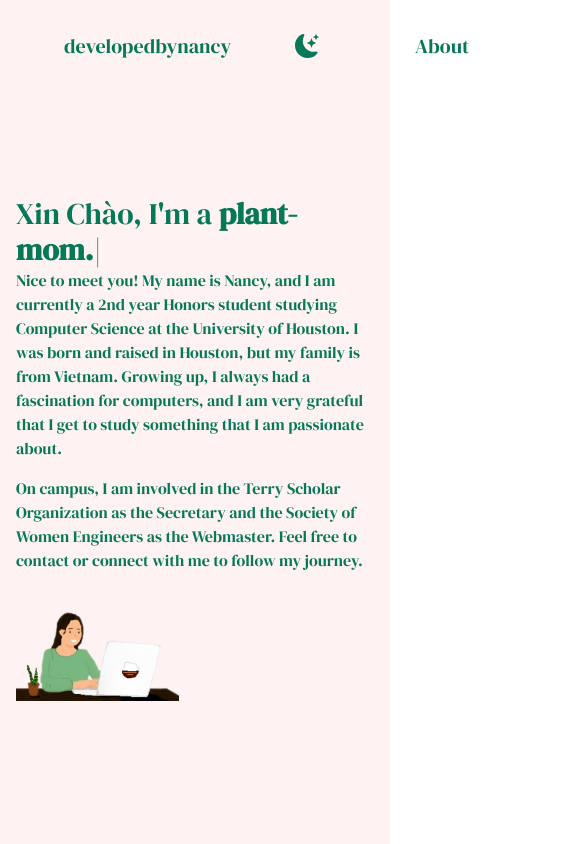
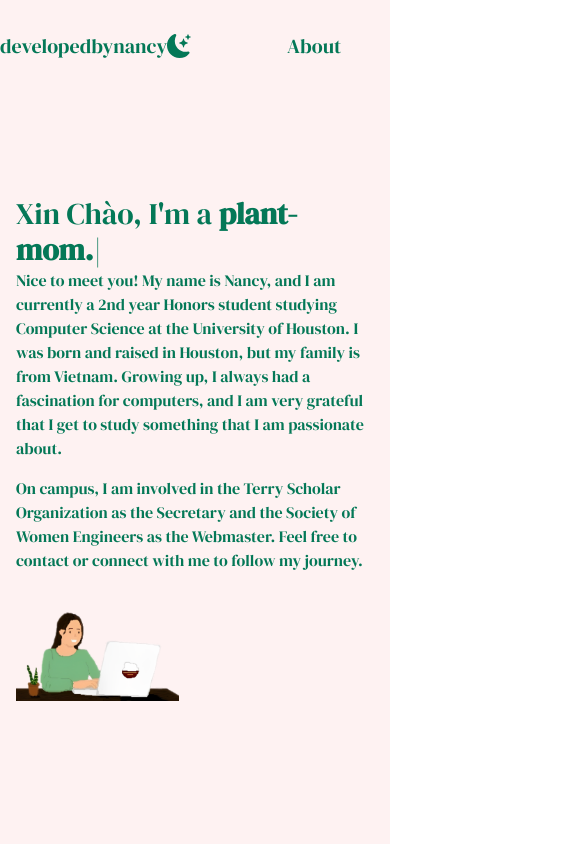
Before and after one commit to helloworldmynameisnancy/Nancy-Luu-Personal-Website, a Next.js app: page /About in a window 390 px wide. Shown: the whole page, 565 px wide, since content can reach past the window. Built offline with nearby package versions, Linux system fonts and the light colour scheme.

Commit message:
changes to navbar

```diff
--- a/pages/Navbar.js
+++ b/pages/Navbar.js
@@ -7,7 +7,7 @@ function Navbar({ darkMode, setDarkMode }) {
   return (
     <nav className="py-8 mb-48 flex justify-between font-titleFont2 text-emerald-700 dark:text-red-50">
     <Link href="/" legacyBehavior>
-      <a className="text-xl px-16">developedbynancy</a>
+      <a className="text-xl sm:px-8 md:px-12 lg:px-16">developedbynancy</a>
      </Link>
      <ul className="flex items-center">
        <li><BsFillMoonStarsFill onClick={() => setDarkMode(!darkMode)} className="cursor-pointer text-2xl fill-emerald-700 dark:fill-white"/>
```
